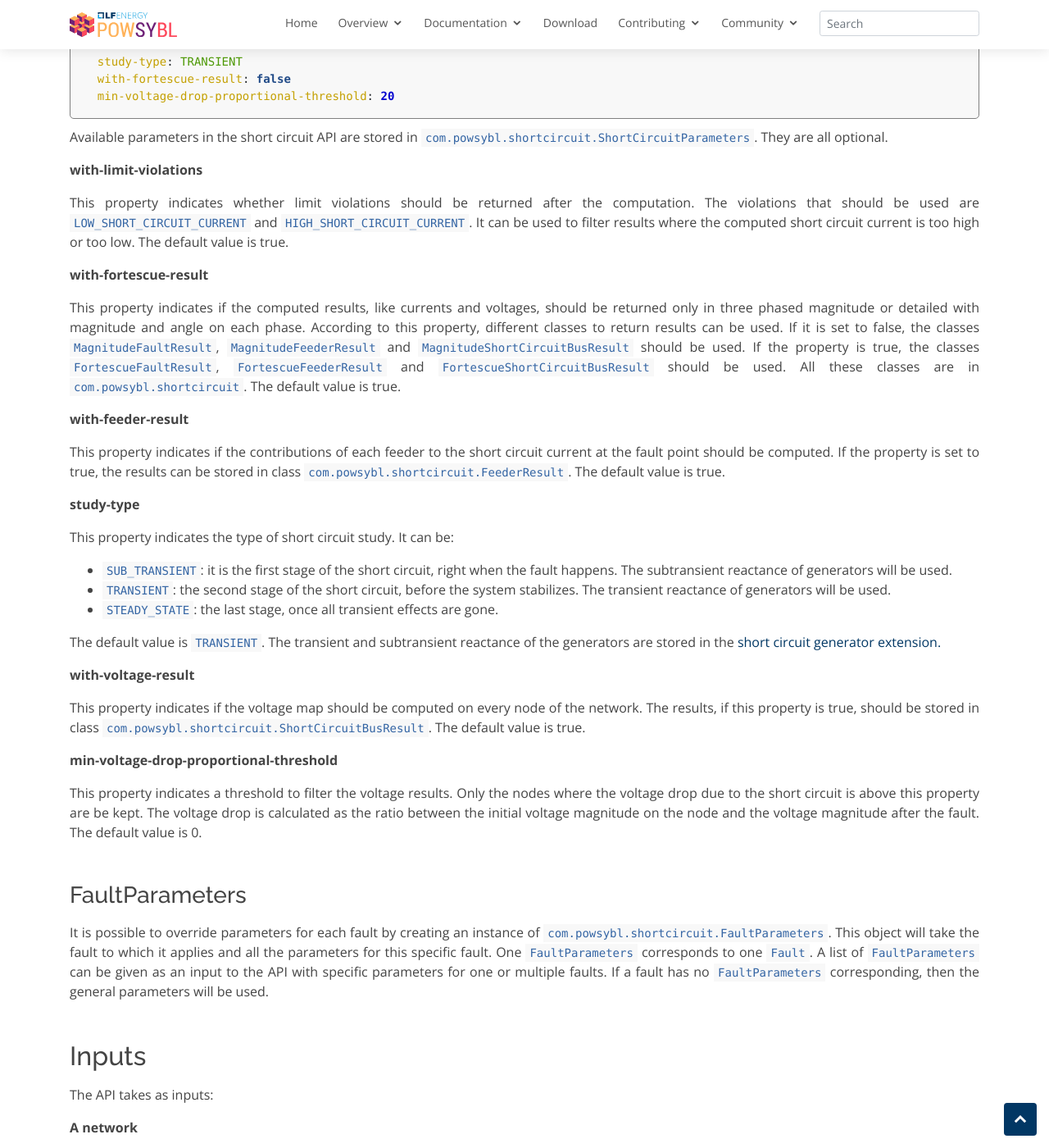
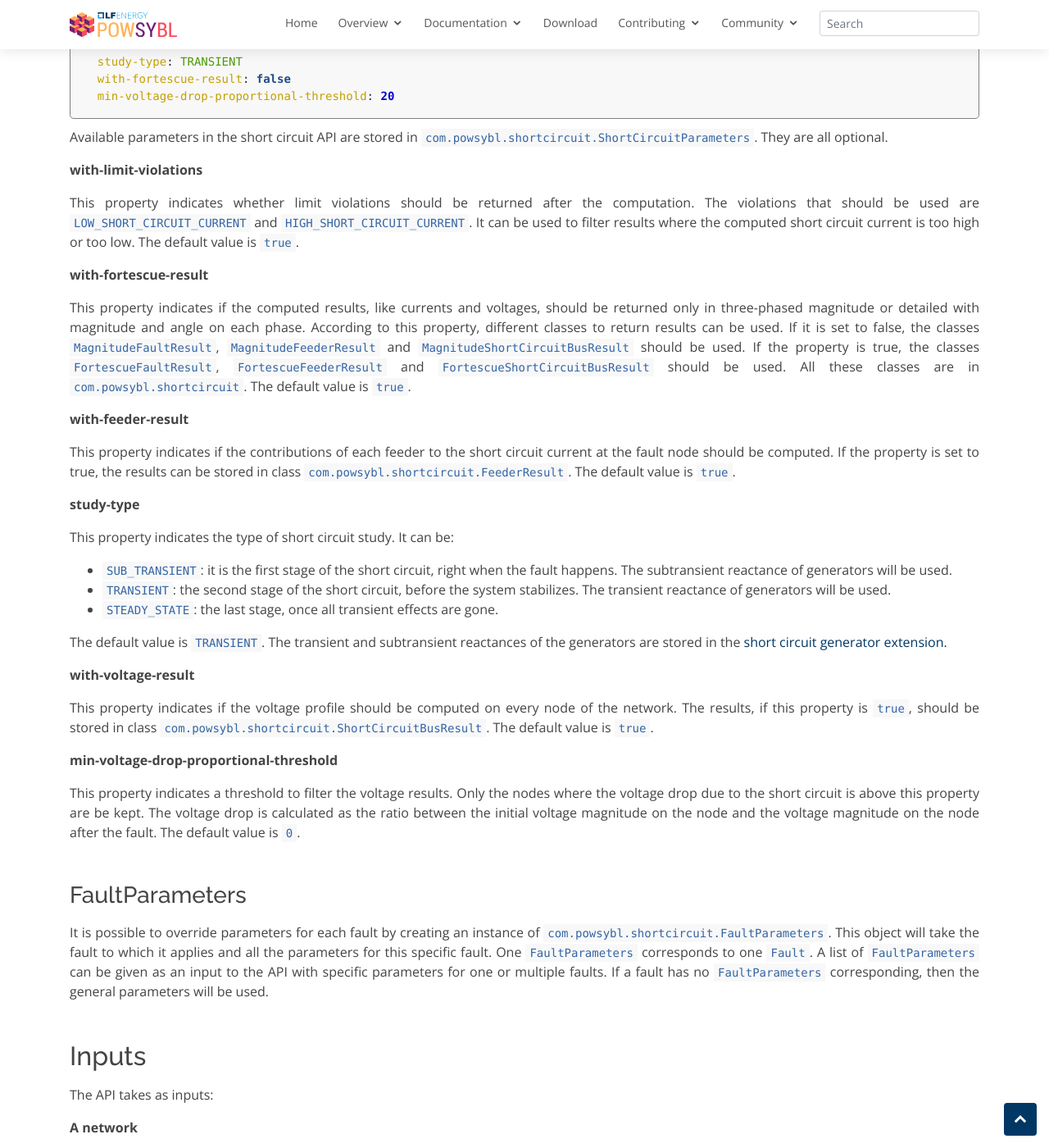
Before and after one commit to powsybl/powsybl.github.io, a Jekyll site: the page built from pages/documentation/simulation/shortcircuitanalysis/index.md, in a window 1280 px wide and 1400 px high, scrolled down 926 px. Shown: the whole window at 82% size. Built offline with Jekyll 4.4.1, drawn with Linux system fonts in a browser that asks for light colours; our own code applies the rules of GitHub Pages for plain Markdown files; some of the changed text lies outside the part shown.

Commit message:
Small fixes.
Signed-off-by: Anne Tilloy <anne.tilloy@rte-france.com>

```diff
--- a/pages/documentation/simulation/shortcircuitanalysis/index.md
+++ b/pages/documentation/simulation/shortcircuitanalysis/index.md
@@ -35,20 +35,20 @@
 **with-limit-violations**
 
 This property indicates whether limit violations should be returned after the computation. The violations that should be used are `LOW_SHORT_CIRCUIT_CURRENT` and `HIGH_SHORT_CIRCUIT_CURRENT`.
-It can be used to filter results where the computed short circuit current is too high or too low. The default value is true.
+It can be used to filter results where the computed short circuit current is too high or too low. The default value is `true`.
 
 **with-fortescue-result**
 
-This property indicates if the computed results, like currents and voltages, should be returned only in three phased magnitude or detailed with magnitude and angle on each phase.
+This property indicates if the computed results, like currents and voltages, should be returned only in three-phased magnitude or detailed with magnitude and angle on each phase.
 According to this property, different classes to return results can be used. If it is set to false, the classes `MagnitudeFaultResult`, `MagnitudeFeederResult` and `MagnitudeShortCircuitBusResult` should be used.
 If the property is true, the classes `FortescueFaultResult`, `FortescueFeederResult` and `FortescueShortCircuitBusResult` should be used. All these classes are in `com.powsybl.shortcircuit`.
-The default value is true.
+The default value is `true`.
 
 **with-feeder-result**
 
-This property indicates if the contributions of each feeder to the short circuit current at the fault point should be computed.
+This property indicates if the contributions of each feeder to the short circuit current at the fault node should be computed.
 If the property is set to true, the results can be stored in class `com.powsybl.shortcircuit.FeederResult`.
-The default value is true.
+The default value is `true`.
 
 **study-type**
 
@@ -57,16 +57,16 @@
 - `TRANSIENT`: the second stage of the short circuit, before the system stabilizes. The transient reactance of generators will be used.
 - `STEADY_STATE`: the last stage, once all transient effects are gone.
 
-The default value is `TRANSIENT`. The transient and subtransient reactance of the generators are stored in the [short circuit generator extension.](../../grid/model/extensions.md#generator-short-circuit)
+The default value is `TRANSIENT`. The transient and subtransient reactances of the generators are stored in the [short circuit generator extension.](../../grid/model/extensions.md#generator-short-circuit)
 
 **with-voltage-result**
 
-This property indicates if the voltage map should be computed on every node of the network. The results, if this property is true, should be stored in class `com.powsybl.shortcircuit.ShortCircuitBusResult`. The default value is true.
+This property indicates if the voltage profile should be computed on every node of the network. The results, if this property is `true`, should be stored in class `com.powsybl.shortcircuit.ShortCircuitBusResult`. The default value is `true`.
 
 **min-voltage-drop-proportional-threshold**
 
 This property indicates a threshold to filter the voltage results. Only the nodes where the voltage drop due to the short circuit is above this property are be kept.
-The voltage drop is calculated as the ratio between the initial voltage magnitude on the node and the voltage magnitude after the fault. The default value is 0.
+The voltage drop is calculated as the ratio between the initial voltage magnitude on the node and the voltage magnitude on the node after the fault. The default value is `0`.
 
 ### FaultParameters
 
@@ -100,20 +100,20 @@
 
 The attributes to fill of a `BranchFault` are:
 
-| Attribute            | Type           | Unit | Required | Default value         | Description                                                                                             |
-|----------------------|----------------|------|----------|-----------------------|---------------------------------------------------------------------------------------------------------|
-| id                   | String         | -    | yes      | -                     | The id of the fault                                                                                     |
-| elementId            | String         | -    | yes      | -                     | The id of the branch on which the fault will be simulated                                               |
-| r                    | double         | Ω    | no       | 0                     | The fault resistance to ground                                                                          |
-| x                    | double         | Ω    | no       | 0                     | The fault reactance to ground                                                                           |
-| connection           | ConnectionType | -    | no       | ConnectionType.SERIES | The way the resistance and reactance of the fault are connected to the ground: in series or in parallel |
-| faultType            | FaultType      | -    | no       | FaultType.THREE_PHASE | The type of fault simulated: can be three-phased or single-phased                                       |
-| proportionalLocation | double         | %    | yes      | -                     | The position where the fault should be simulated, in percent of the line                                |
+| Attribute            | Type           | Unit | Required | Default value           | Description                                                                                             |
+|----------------------|----------------|------|----------|-----------------------  |---------------------------------------------------------------------------------------------------------|
+| id                   | String         | -    | yes      | -                       | The id of the fault                                                                                     |
+| elementId            | String         | -    | yes      | -                       | The id of the branch on which the fault will be simulated                                               |
+| r                    | double         | Ω    | no       | 0                       | The fault resistance to ground                                                                          |
+| x                    | double         | Ω    | no       | 0                       | The fault reactance to ground                                                                           |
+| connection           | ConnectionType | -    | no       | `ConnectionType.SERIES` | The way the resistance and reactance of the fault are connected to the ground: in series or in parallel |
+| faultType            | FaultType      | -    | no       | `FaultType.THREE_PHASE` | The type of fault simulated: can be three-phased or single-phased                                       |
+| proportionalLocation | double         | %    | yes      | -                       | The position where the fault should be simulated, in percent of the line                                |
 
 **A list of FaultParameters**
 
 Optionally, it is possible to specify a list of `FaultParameters`. Each `FaultParameter` will override the default parameters for a given fault.
-For more information on parameters, see above.
+For more information on parameters, see [above](#faultparameters).
 
 ## Outputs
 The results of the short circuit analysis are stored in `com.powsybl.shortcircuit.ShortCircuitAnalysisResult`. This class gathers the results for every fault, they are accessible either by the ID of the fault or the ID of the element on which the fault is simulated.
@@ -129,9 +129,9 @@
 | status                 | Status                      | -    | yes      | -             | The status of the computation, see below for more details                                                |
 | shortCircuitPower      | double                      | MVA  | yes      | -             | The value of the short circuit power                                                                     |
 | timeConstant           | Duration                    | -    | yes      | -             | The duration before reaching the permanent short circuit current                                         |
-| feederResults          | List<FeederResult>          | -    | no       | Empty list    | A list of FeederResult, should not be empty if the parameter `with-feeder-result` is set to true.        |
-| limitViolations        | List<LimitViolation>        | -    | no       | Empty list    | A list of LimitViolation, should be empty if the parameter `with-limit-violations` is set to false.      |
-| shortCircuitBusResults | List<ShortCircuitBusResult> | -    | no       | Empty list    | A list of ShortCircuitBusResult, should be empty if the parameter `with-voltage-result` is set to false. |
+| feederResults          | List<FeederResult>          | -    | no       | Empty list    | A list of FeederResult, should not be empty if the parameter `with-feeder-result` is set to `true`.        |
+| limitViolations        | List<LimitViolation>        | -    | no       | Empty list    | A list of LimitViolation, should be empty if the parameter `with-limit-violations` is set to `false`.      |
+| shortCircuitBusResults | List<ShortCircuitBusResult> | -    | no       | Empty list    | A list of ShortCircuitBusResult, should be empty if the parameter `with-voltage-result` is set to `false`. |
 
 However, in these classes, the short circuit current and voltage are represented differently.
 
```
Also changed, not shown: other parts of pages/documentation/simulation/shortcircuitanalysis/index.md (+7 -7 lines), pages/documentation/index.html (+6 -6 lines).
